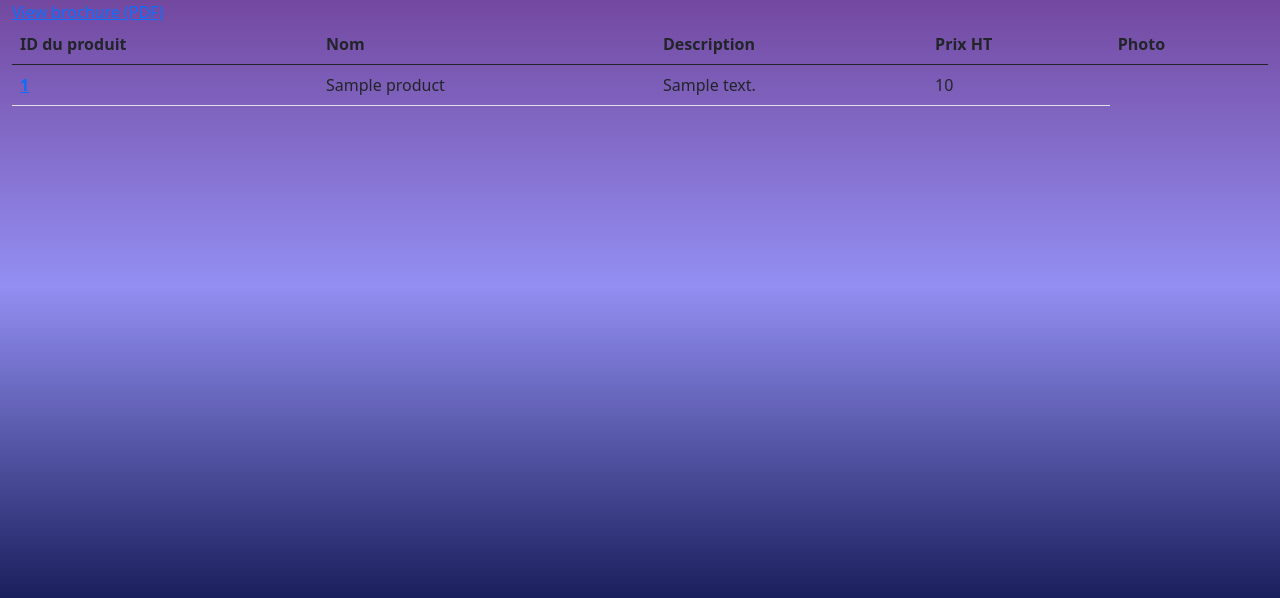
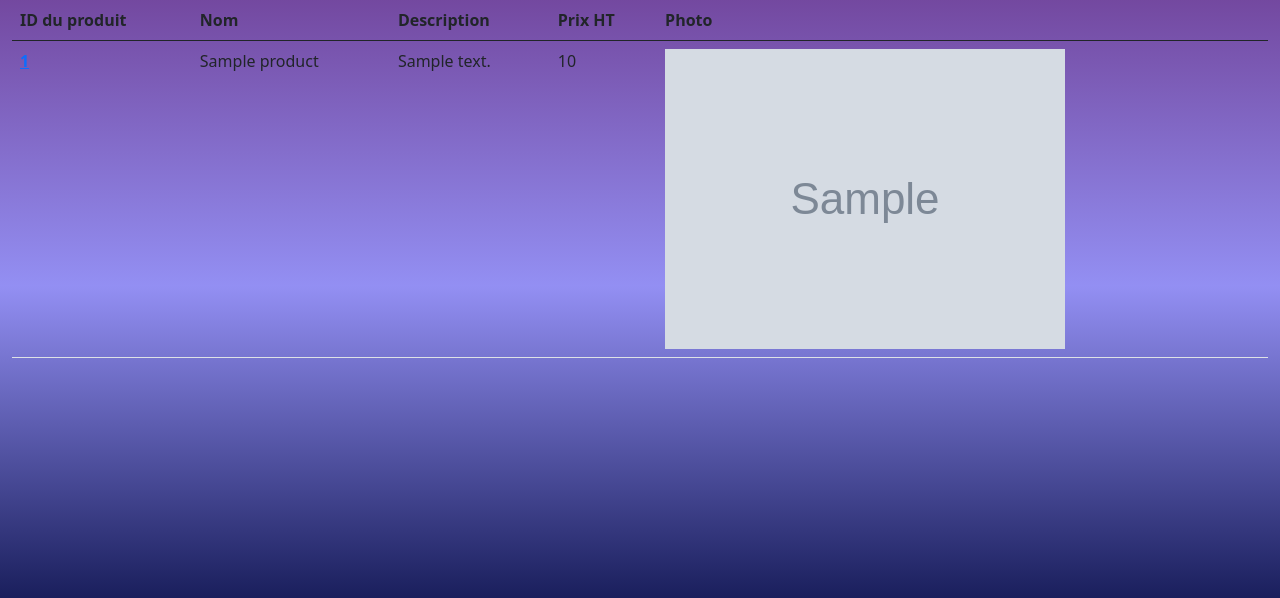
Before and after one commit to anaisxantippe/skydrone.github.io, a Symfony app: template ProjetSkydrone/templates/catalog/index.html.twig in a window 1280 px wide. Shown: the part 164-762 px from the top of the page. Run offline with Twig, Linux system fonts and the light colour scheme; the template is opened without the code that fills it: most values are stand-ins (such as "Sample title", 1, 10 or a date in 2020); grey boxes marked "Sample" are stand-in pictures; some libraries are stand-ins or nearby versions.

Commit message:
25/06 front update #3

```diff
--- a/ProjetSkydrone/composer.json
+++ b/ProjetSkydrone/composer.json
@@ -35,7 +35,8 @@
         "symfony/web-link": "4.4.*",
         "symfony/yaml": "4.4.*",
         "twig/extra-bundle": "^2.12|^3.0",
-        "twig/twig": "^2.12|^3.0"
+        "twig/twig": "^2.12|^3.0",
+      "ext-intl": "*"
     },
     "require-dev": {
         "doctrine/doctrine-fixtures-bundle": "^3.4",
--- a/ProjetSkydrone/src/Controller/CatalogController.php
+++ b/ProjetSkydrone/src/Controller/CatalogController.php
@@ -101,7 +101,7 @@ class CatalogController extends AbstractController
 
     /**
      * @Route("/details/delete/{id}", name="product_delete", methods={"GET","POST"}, requirements={"id":"\d+"})
-     * @ParamConverter("id", class="Product", options={"id": "id"})
+     * @ParamConverter("id", options={"id": "id"})
      */
     public function delete(Product $product, Request $request, EntityManagerInterface $manager, $id): Response
     {
--- a/ProjetSkydrone/src/Controller/SuppliersController.php
+++ b/ProjetSkydrone/src/Controller/SuppliersController.php
@@ -11,7 +11,7 @@ use Symfony\Component\HttpFoundation\Response;
 use Symfony\Component\Routing\Annotation\Route;
 
 /**
- *@IsGranted("ROLE_FOURNISSEURS)
+ *@IsGranted("ROLE_FOURNISSEURS")
  * @Route("/suppliers")
  */
 class SuppliersController extends AbstractController
--- a/ProjetSkydrone/templates/catalog/index.html.twig
+++ b/ProjetSkydrone/templates/catalog/index.html.twig
@@ -21,7 +21,7 @@
             <td>{{ product.productName() }}</td>
             <td>{{ product.description }}</td>
             <td>{{ product.dfPrice }}</td>
-            <a href="{{ asset('uploads/brochures/' ~ product.picture) }}">View brochure (PDF)</a>
+            <td><img src="{{ asset('public/uploads/products/' ~ product.picture) }}" alt="Photo du produit {{ product.productId }}"/></td>
 
         </tr>
         {% endfor %}
```
Also changed, not shown: 1 other file.
